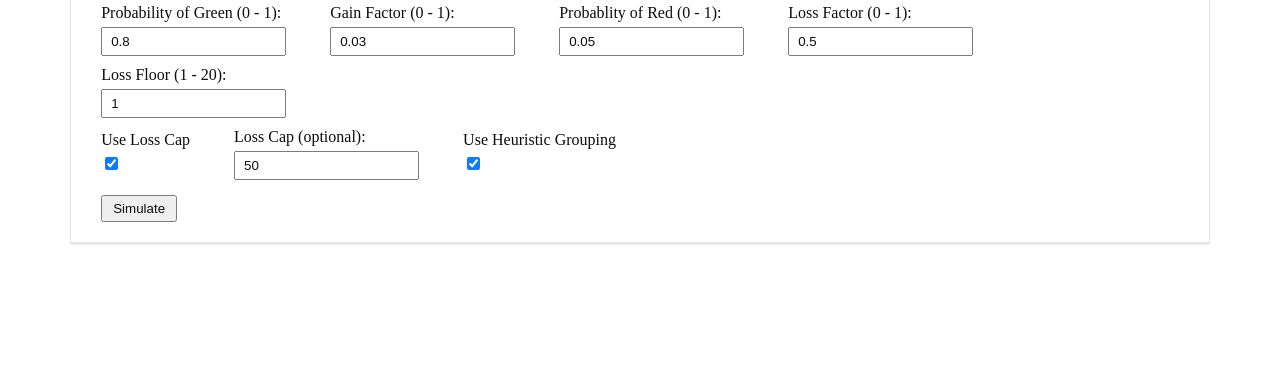
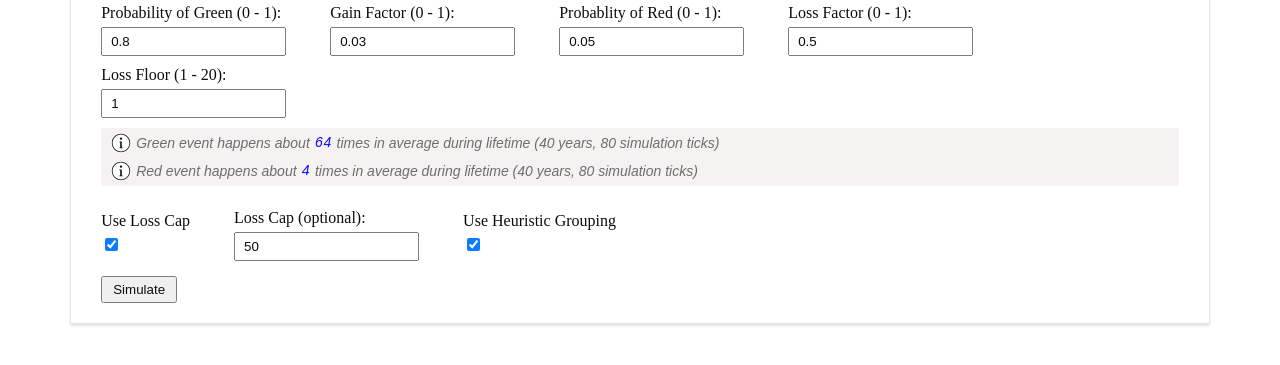
Before and after one commit to GeassCoder/social-experiment, a website with bundled scripts: page index.html in a window 1280 px wide. Shown: the part 431-796 px from the top of the page. Built offline with nearby package versions, Linux system fonts and the light colour scheme.

Commit message:
add heuristic interpretations to pGreen and pRed

```diff
--- a/index.html
+++ b/index.html
@@ -32,6 +32,7 @@
         <!-- Params -->
         <h2 id="params-header">Parameters</h2>
         <form>
+            <!-- 1st row of controls -->
             <label>
                 <span>Probability of Green (0 - 1): </span>
                 <input id="pGreen-input" type="number" step="0.01" max='1' min="0" required />
@@ -53,6 +54,21 @@
                 <input id="loss-floor-input" type="number" step="1" max='20' min="1" required />
             </label>
             <br/>
+
+            <!-- heuristic interpretations -->
+            <span id="heuristic-interpretations">
+                <span>
+                    <img src="./assets/circled-info-icon.svg" width="20" height="20">
+                    Green event happens about <code id="average-green-event-occurrences"></code> times in average during lifetime (40 years, 80 simulation ticks)
+                </span>
+                <span>
+                    <img src="./assets/circled-info-icon.svg" width="20" height="20">
+                    Red event happens about <code id="average-red-event-occurrences"></code> times in average during lifetime (40 years, 80 simulation ticks)
+                </span>
+            </span>
+            <br/>
+
+            <!-- 2nd row of controls -->
             <label>
                 <span>Use Loss Cap </span>
                 <input id="use-loss-cap-checkbox" type="checkbox" required>
--- a/main.js
+++ b/main.js
@@ -45,10 +45,21 @@ function init() {
     lossCapInput.disabled = !useLossCap;
     useHeuristicGroupingCheckbox.checked = useHeuristicGrouping;
 
+    // get heuristic interpretation containers
+    const greenOccurrences = document.getElementById('average-green-event-occurrences');
+    const redOccurrences = document.getElementById('average-red-event-occurrences');
+
+    // set heuristic interpretations
+    greenOccurrences.textContent = keep2DecimalDigits(pGreen * 80);
+    redOccurrences.textContent = keep2DecimalDigits(pRed * 80);
+
     // listen to value changes from controls
     pGreenInput.addEventListener('change', (event) => {
         pGreen = keep2DecimalDigits(event.target.value);
         event.target.value = pGreen;
+
+        // update green event heuristic interpretation
+        greenOccurrences.textContent = keep2DecimalDigits(pGreen * 80);
     });
 
     gainFactorInput.addEventListener('change', (event) => {
@@ -59,6 +70,9 @@ function init() {
     pRedInput.addEventListener('change', (event) => {
         pRed = keep2DecimalDigits(event.target.value);
         event.target.value = pRed;
+
+        // update red event heuristic interpretation
+        redOccurrences.textContent = keep2DecimalDigits(pRed * 80);
     });
 
     lossFactorInput.addEventListener('change', (event) => {
--- a/scripts/util.js
+++ b/scripts/util.js
@@ -116,8 +116,8 @@ export function getAssetGroups(assets, useHeuristicGrouping) {
     if (useHeuristicGrouping) {
         const sortedAssets = assets.sort((a, b) => a - b);
 
-        const lowThreahold = sortedAssets[200];
-        const highThreshold = sortedAssets[800];
+        const lowThreahold = sortedAssets[199];
+        const highThreshold = sortedAssets[799];
 
         console.log('assets threshold', lowThreahold, highThreshold);
 
--- a/style.css
+++ b/style.css
@@ -76,6 +76,41 @@ form input[type="number"] {
 
 form input.invalid {
     border: 2px solid #ee2a2a;
+}
+
+form #heuristic-interpretations {
+    display: block;
+    margin: 5px 10px 0;
+    padding: 5px 10px;
+    background-color: #f7f2f2;
+}
+
+form #heuristic-interpretations span {
+    display: block;
+    margin-bottom: 8px;
+    font-family: sans-serif;
+    font-style: italic;
+    font-size: 14px;
+    color: #666;
+
+    display: flex;
+    align-items: center;
+}
+
+form #heuristic-interpretations span:last-child {
+    margin-bottom: 0;
+}
+
+form #heuristic-interpretations span img {
+    margin-right: 5px;
+    border-radius: 100%;
+    background-color: white;
+}
+
+form #heuristic-interpretations code {
+    color: blue;
+    font-weight: 500;
+    margin: 0 5px;
 }
 
 #simulate-btn {
```
Also changed, not shown: assets/circled-info-icon.svg (added).
